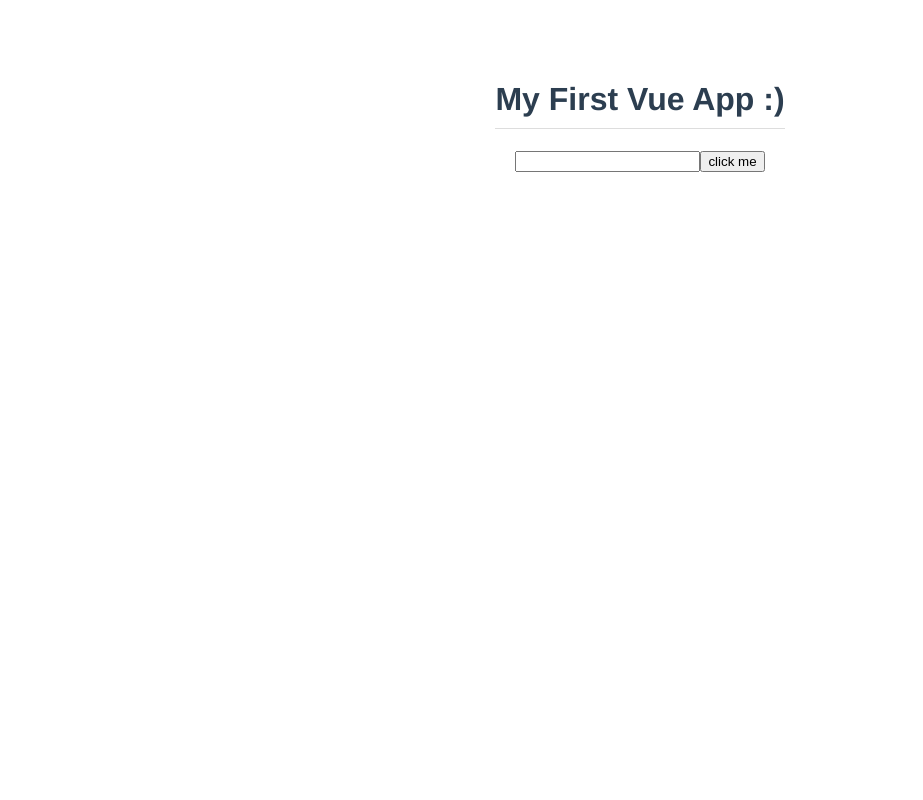
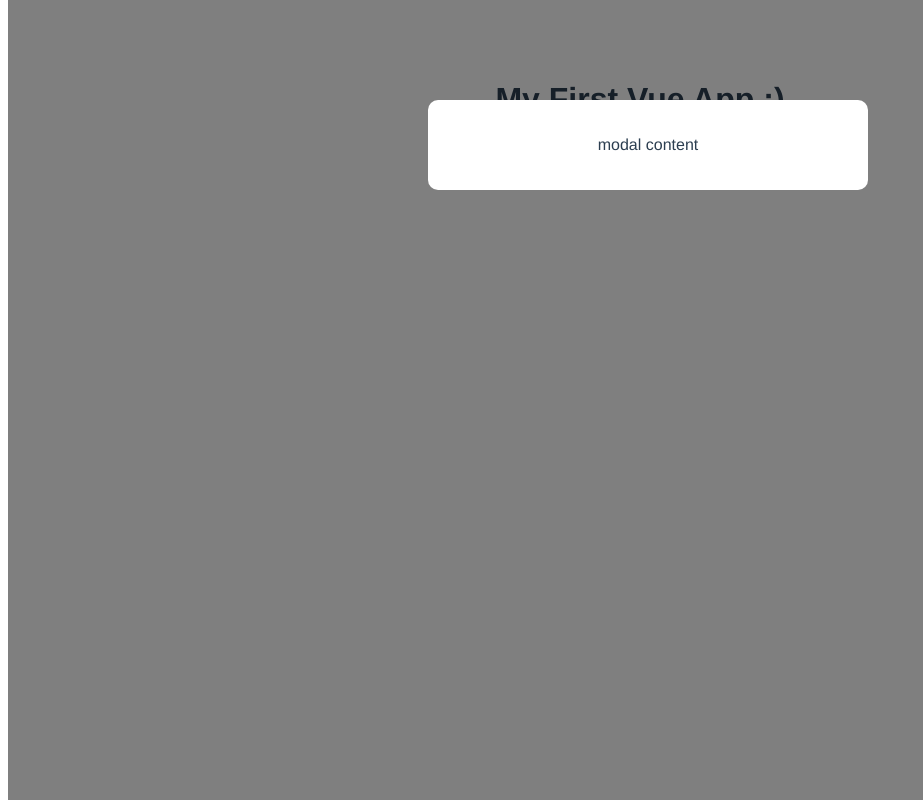
Before and after one commit to Bilboking/VUE-SPA-project-12-23-20, a Vue app: page / in a window 1280 px wide. Shown: the whole page, without its empty margins (0-923 px from the left). Built offline with nearby package versions, Linux system fonts and the light colour scheme.

Commit message:
12-24-20_2

```diff
--- a/src/App.vue
+++ b/src/App.vue
@@ -1,13 +1,16 @@
 <template>
- <h1>{{ title }}</h1><br>
-  <input type="text" ref="name" >
-  <button @click="handleClick">click me</button>
+  <h1>{{ title }}</h1><br>
+  <Modal />
+ <!-- <input type="text" ref="name" >
+  <button @click="handleClick">click me</button>-->
 </template>
 
 <script>
+import Modal from './components/Modal.vue'
 
 export default {
   name: 'App',
+  components: { Modal },
   data(){
     return {
       title: 'My First Vue App :)'
--- /dev/null
+++ b/src/components/Modal.vue
@@ -0,0 +1,24 @@
+<template>
+    <div class="backdrop">
+        <div class="modal">
+            <p>modal content</p>
+        </div>
+    </div>
+</template>
+
+<style>
+  .modal {
+    width: 400px;
+    padding: 20px;
+    margin: 100px auto;
+    background: white;
+    border-radius: 10px;
+  }
+  .backdrop {
+    top: 0;
+    position: fixed;
+    background: rgba(0,0,0,0.5);
+    width: 100%;
+    height: 100%;
+  }
+</style>
```
Also changed, not shown: src/components/HelloWorld.vue (deleted, +0 -57 lines).
